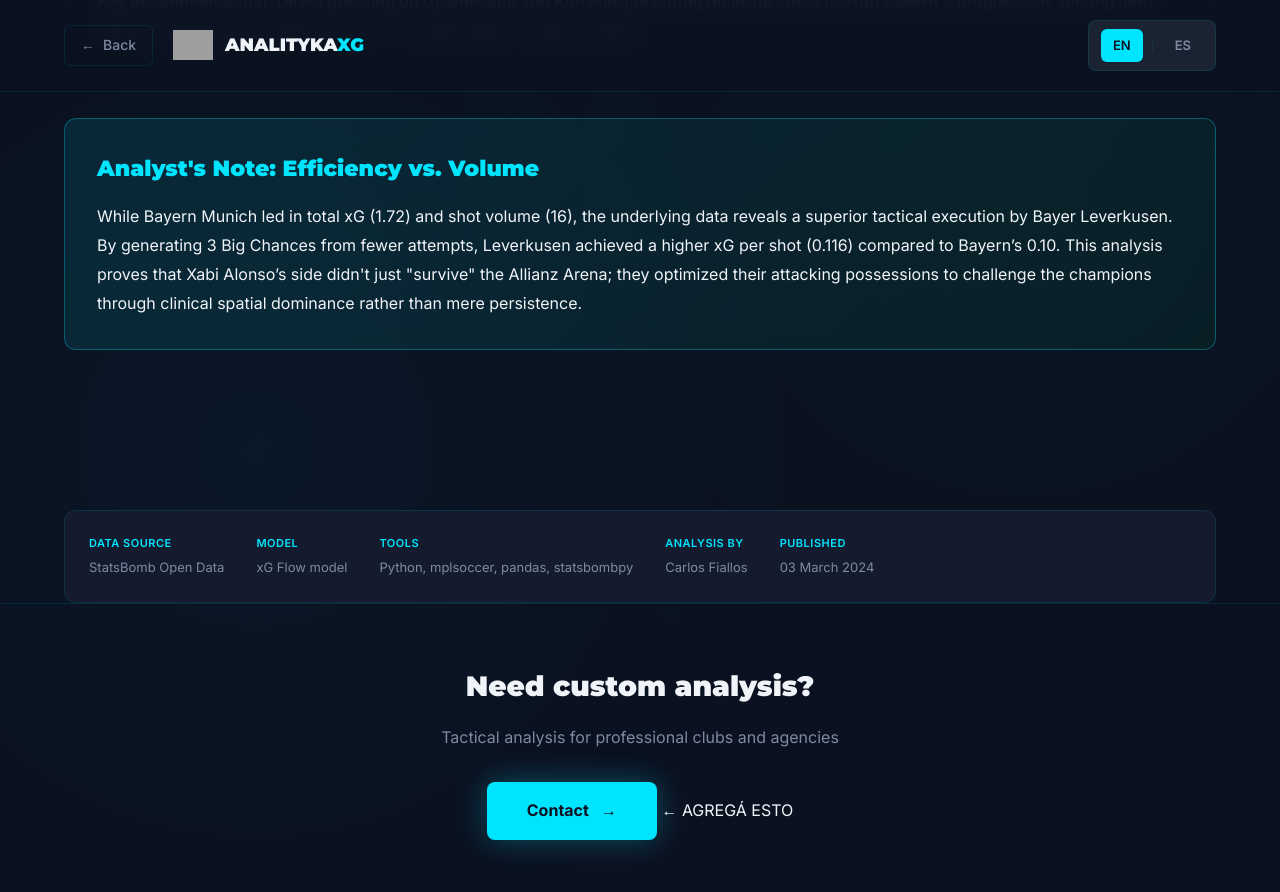
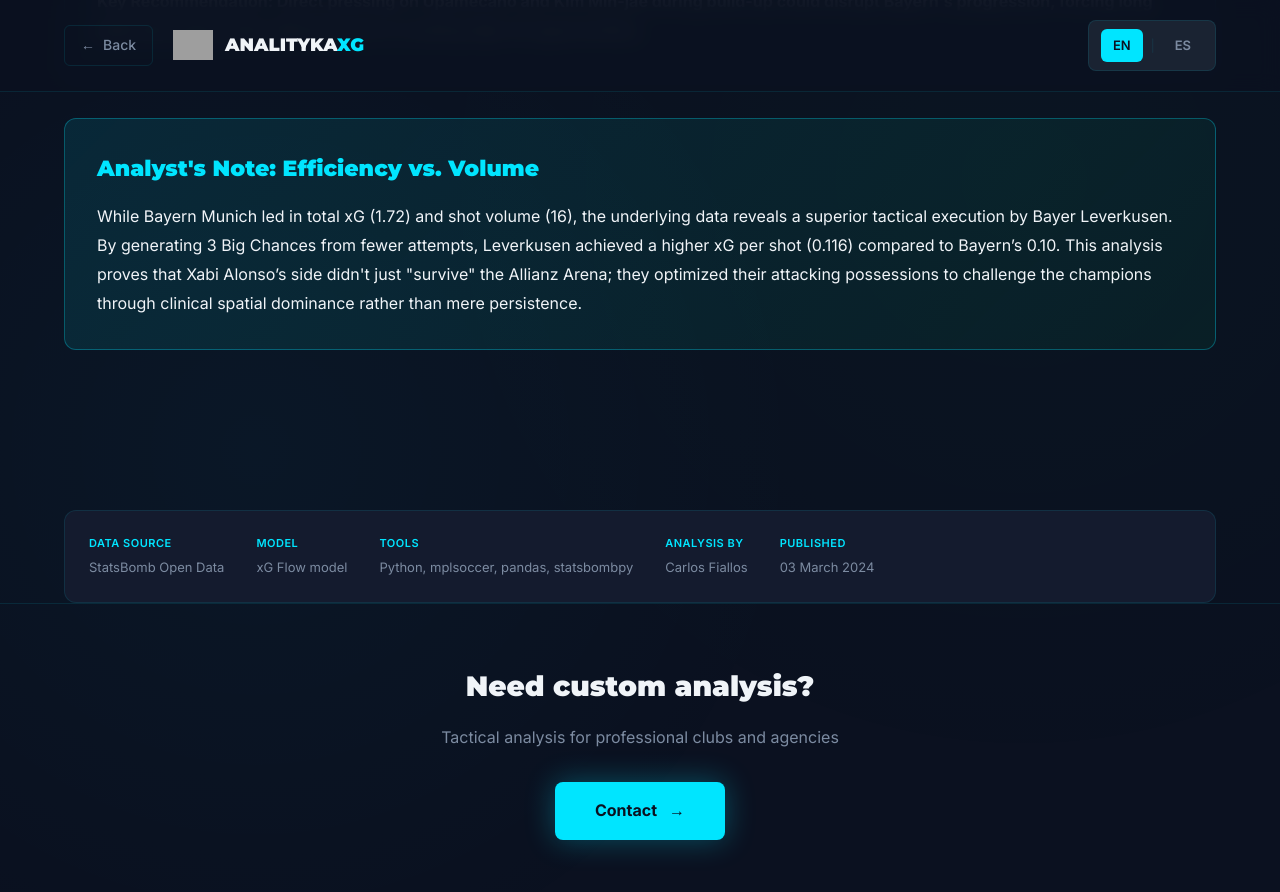
Before and after one commit to Fiallos77/analitykaXG, a Jekyll site: the page built from reports/BayerLeverkusenvsBayernMunich.md, in a window 1280 px wide and 900 px high, scrolled down 4620 px. Shown: the top 892 px of the window. Built offline with Jekyll 4.4.1, drawn with Linux system fonts in a browser that asks for light colours; grey boxes are pictures that could not be loaded.

Commit message:
Update report.html

```diff
--- a/_layouts/report.html
+++ b/_layouts/report.html
@@ -80,7 +80,7 @@
                     Contact
                     <span>→</span>
                 </a>
-            {% endif %}   ← AGREGÁ ESTO
+            {% endif %}
         </div>
     </div>
 </body>
```
